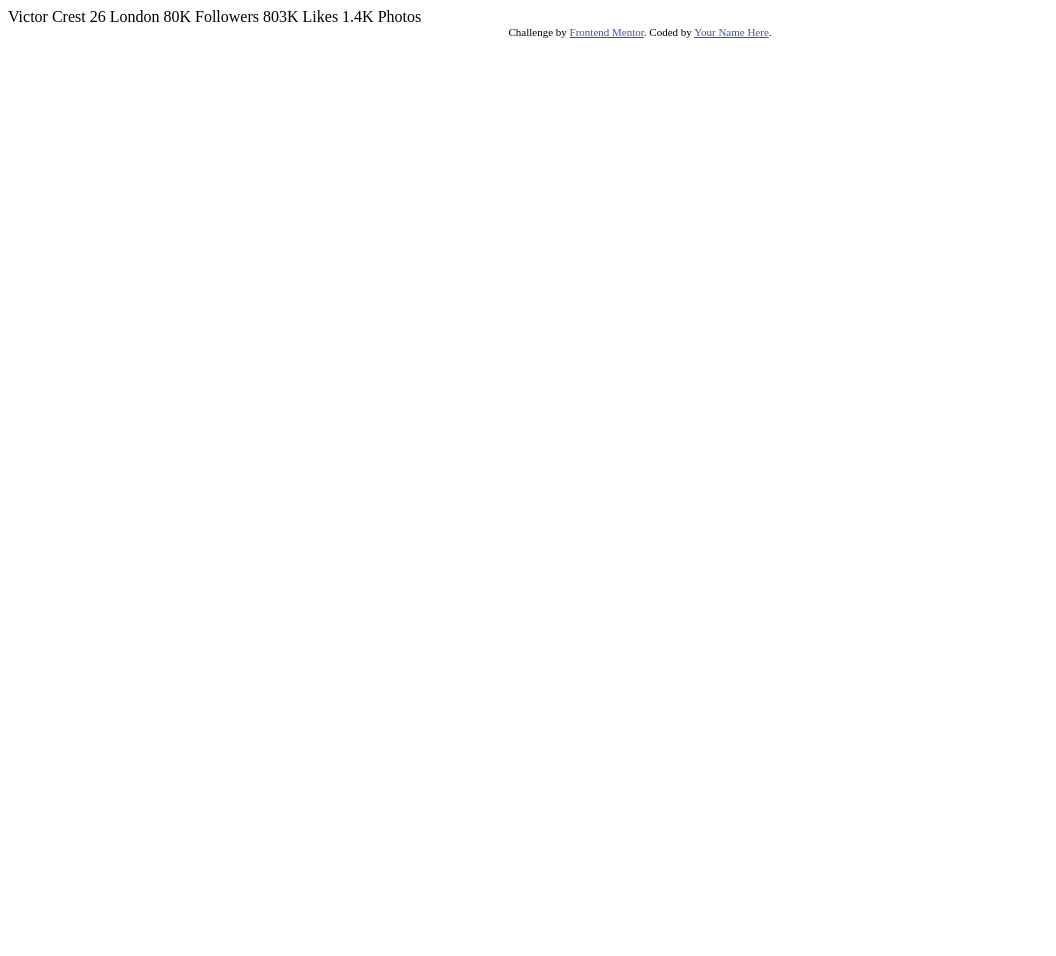
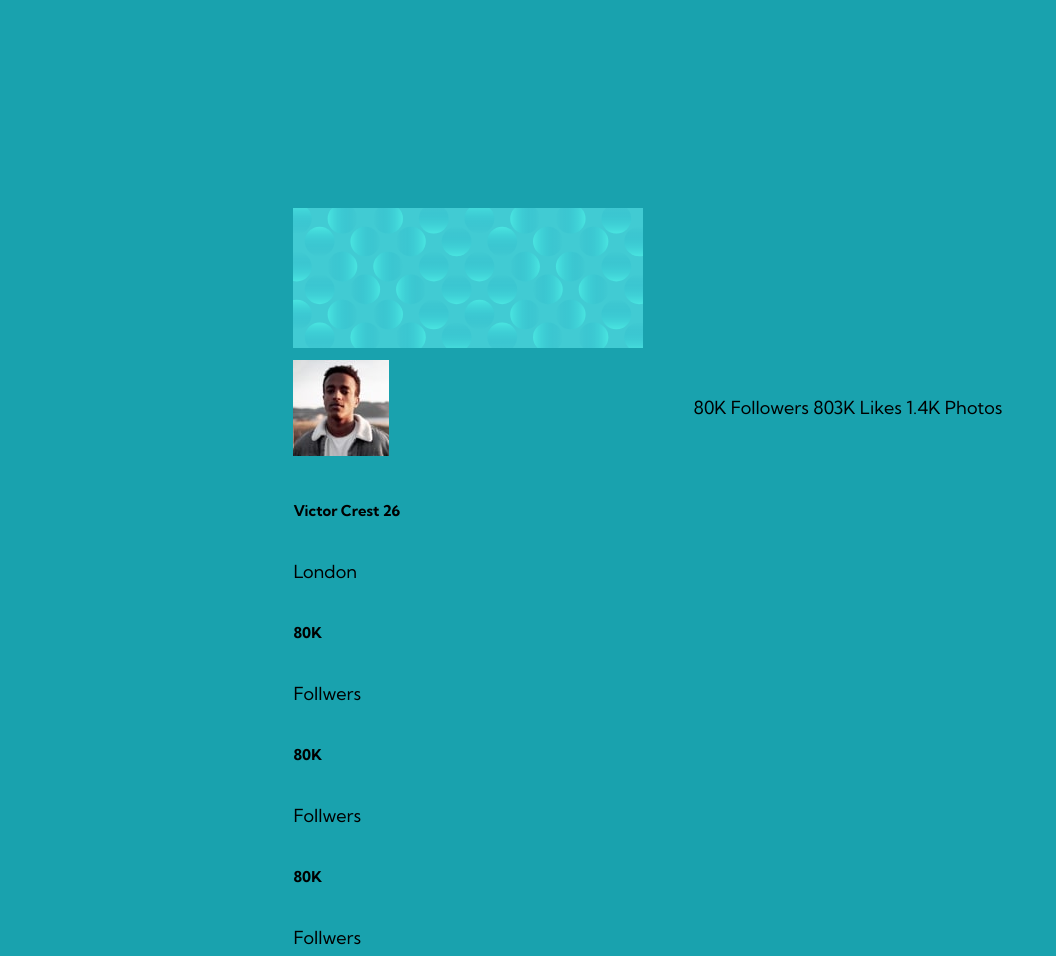
Before and after one commit to hongleang/profile-card, a plain HTML site: page index.html in a window 1280 px wide. Shown: the whole page, without its empty margins (0-1056 px from the left). Before the commit the page ends 800 px from the top, so only its background shows below. Drawn offline with Linux system fonts and the light colour scheme.

Commit message:
Add structure and folder structure

```diff
--- a/index.html
+++ b/index.html
@@ -5,19 +5,34 @@
   <meta name="viewport" content="width=device-width, initial-scale=1.0"> <!-- displays site properly based on user's device -->
 
   <link rel="icon" type="image/png" sizes="32x32" href="./images/favicon-32x32.png">
+  <link rel="stylesheet" href="./dist/css/style.css">
 
   <title>Frontend Mentor | Profile card component</title>
 
-  <!-- Feel free to remove these styles or customise in your own stylesheet 👍 -->
-  <style>
-    .attribution { font-size: 11px; text-align: center; }
-    .attribution a { color: hsl(228, 45%, 44%); }
-  </style>
 </head>
 <body>
-  Victor Crest
-  26
-  London
+  <div class="card">
+    <img src="./images/bg-pattern-card.svg" alt="" class="card__pattern">
+    <img src="./images/image-victor.jpg" alt="" class="card__photo">
+    <div class="card__profile-info">
+      <h5 class="text--bold">Victor Crest <span class="text--light">26</span></h5>
+      <p class="text--light">London</p>
+    </div>
+    <div class="card__social">
+      <div class="card__social__item">
+        <h5 class="text--bold">80K</h5>
+        <p class="text--light text--small">Follwers</p>
+      </div>
+      <div class="card__social__item">
+        <h5 class="text--bold">80K</h5>
+        <p class="text--light text--small">Follwers</p>
+      </div>
+      <div class="card__social__item">
+        <h5 class="text--bold">80K</h5>
+        <p class="text--light text--small">Follwers</p>
+      </div>
+    </div>
+  </div>
 
   80K
   Followers
@@ -27,9 +42,5 @@
 
   1.4K
   Photos
-  <div class="attribution">
-    Challenge by <a href="https://www.frontendmentor.io?ref=challenge" target="_blank">Frontend Mentor</a>.
-    Coded by <a href="#">Your Name Here</a>.
-  </div>
 </body>
 </html>
--- /dev/null
+++ b/scss/abstracts/_abstracts.scss
@@ -0,0 +1,3 @@
+@import "fonts";
+@import "mixins";
+@import "variables";
--- /dev/null
+++ b/scss/abstracts/_fonts.scss
@@ -0,0 +1,2 @@
+// Kumbh Sans 400,700
+@import url('https://fonts.googleapis.com/css2?family=Kumbh+Sans:wght@400;700&display=swap');
--- /dev/null
+++ b/scss/abstracts/_mixins.scss
@@ -0,0 +1 @@
+//
--- /dev/null
+++ b/scss/abstracts/_variables.scss
@@ -0,0 +1,17 @@
+// Fonts type
+$font-family: 'Kumbh Sans', sans-serif;
+$font-size: 18px;
+
+// Breakpoints
+$mobile: 240px;
+$smallTablet: 540px;
+$desktop: 1440px;
+
+
+// Colors
+$darkCyan: hsl(185, 75%, 39%);
+$darkBlue: hsl(229, 23%, 23%);
+$grayBlue: hsl(227, 10%, 46%);
+$darkGray: hsl(0, 0%, 59%);
+$white: #f2f2f2;
+$black: #000;
--- /dev/null
+++ b/scss/components/_card.scss
@@ -0,0 +1,10 @@
+// Card
+.card {
+  width: 400px;
+  height: 400px;
+  border-radius: 1rem;
+
+}
+
+@media (min-width: $smallTablet) {
+}
--- /dev/null
+++ b/scss/components/_components.scss
@@ -0,0 +1 @@
+@import "card";
--- /dev/null
+++ b/scss/style.scss
@@ -0,0 +1,39 @@
+//Abstracts
+@import "./abstracts/abstracts";
+
+//Base Styles
+// @import "base/";
+
+//Components
+@import "components/components";
+
+//Layout
+// @import "layouts/";
+
+
+:root {
+  font-size: $font-size;
+  line-height: 2rem;
+}
+
+* {
+  box-sizing: border-box;
+}
+
+body {
+  display: flex;
+  justify-content: center;
+  align-items: center;
+  width: 100vw;
+  height: 100vh;
+  background: $darkCyan;
+  font-family: $font-family;
+}
+
+a {
+  text-decoration: none;
+}
+
+@media (min-width: $smallTablet) {
+
+}
```
Also changed, not shown: dist/css/style.css (added), scss/dist/css/abstrcts.css (added), 2 other files.
